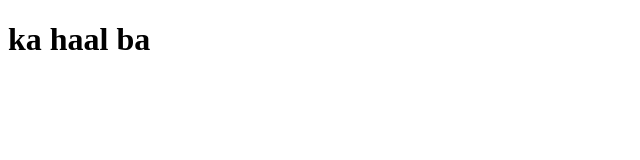
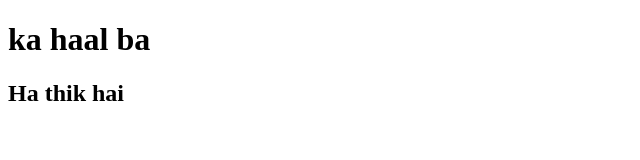
Before and after one commit to asif-jahangir/CPP-Repo-1, a plain HTML site: page index.html in a window 1280 px wide. Shown: the whole page, without its empty margins (0-640 px from the left). Drawn offline with Linux system fonts and the light colour scheme.

Commit message:
added h2

```diff
--- a/index.html
+++ b/index.html
@@ -8,5 +8,6 @@
 </head>
 <body>
     <h1>ka haal ba</h1>
+    <h2>Ha thik hai</h2>
 </body>
 </html>
```
